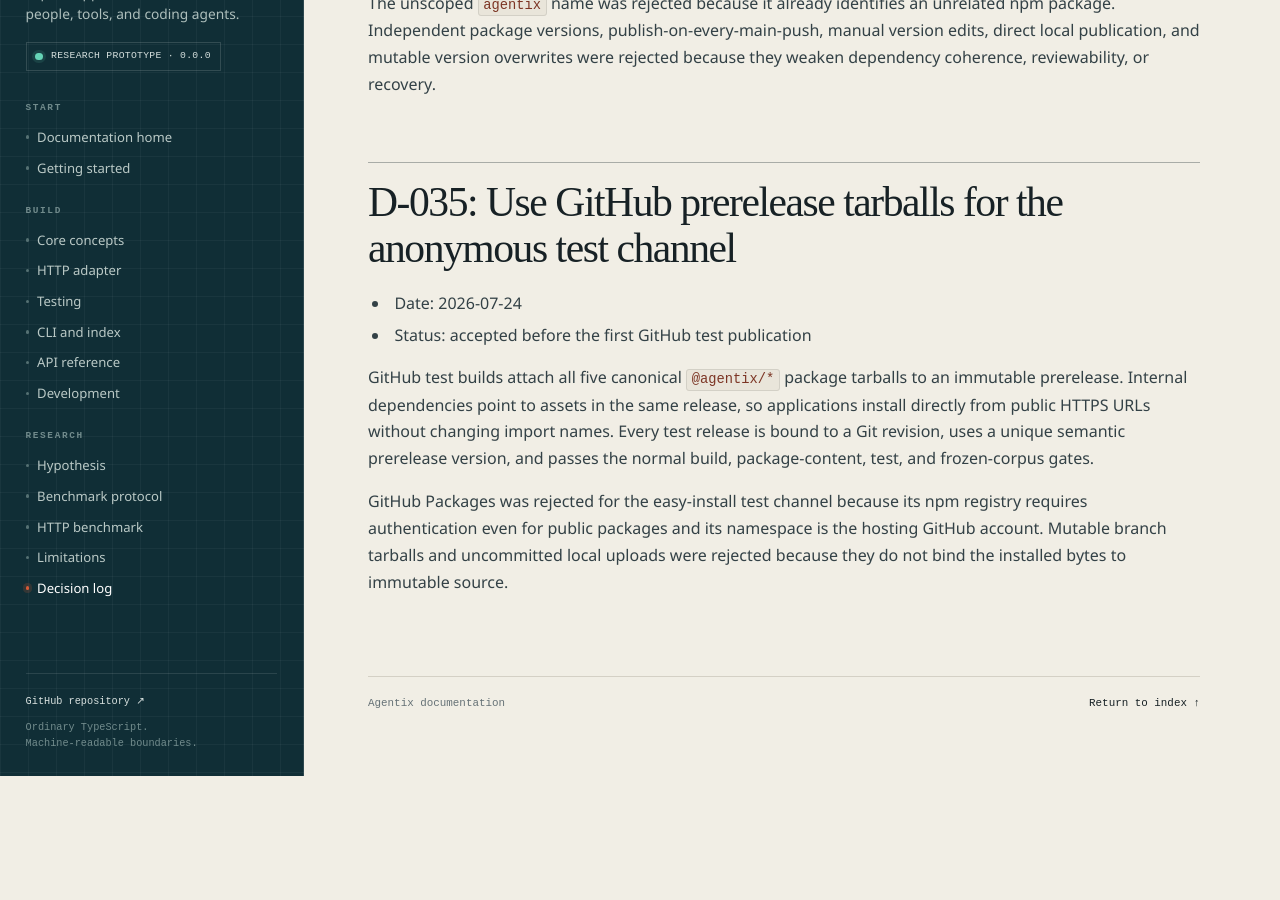
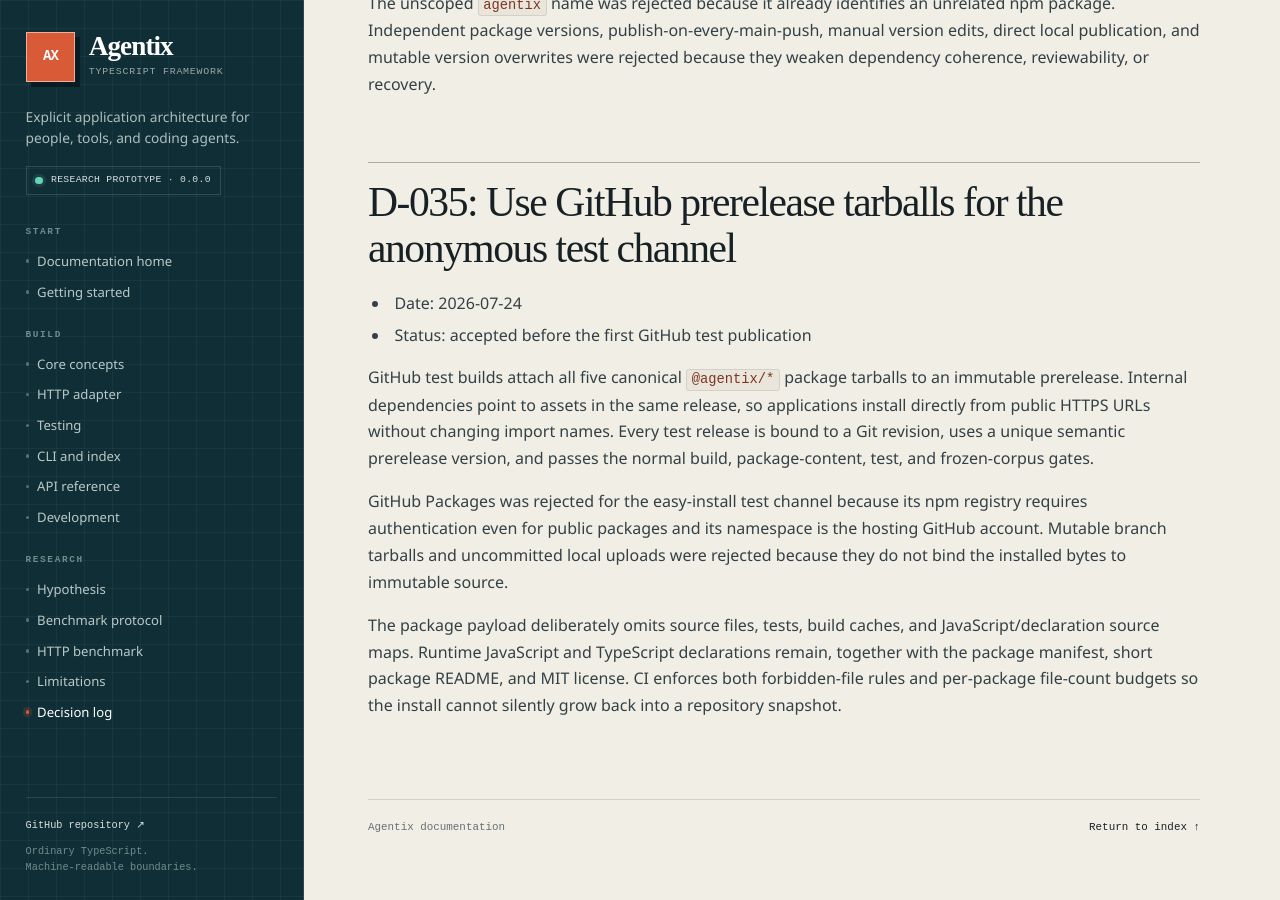
Before and after one commit to pewpewgogo/agentix, a Jekyll site: the page built from docs/DECISIONS.md, in a window 1280 px wide and 900 px high, scrolled down 25907 px. Built offline with Jekyll 4.4.1, drawn with Linux system fonts in a browser that asks for light colours; our own code applies the rules of GitHub Pages for plain Markdown files; before the commit the page ends 26683 px from its top, so only the background shows below that.

Commit message:
Trim published package contents

```diff
--- a/docs/DECISIONS.md
+++ b/docs/DECISIONS.md
@@ -988,3 +988,9 @@ registry requires authentication even for public packages and its namespace is
 the hosting GitHub account. Mutable branch tarballs and uncommitted local
 uploads were rejected because they do not bind the installed bytes to immutable
 source.
+
+The package payload deliberately omits source files, tests, build caches, and
+JavaScript/declaration source maps. Runtime JavaScript and TypeScript
+declarations remain, together with the package manifest, short package README,
+and MIT license. CI enforces both forbidden-file rules and per-package file-count
+budgets so the install cannot silently grow back into a repository snapshot.
--- a/packages/adapters-http/tsconfig.json
+++ b/packages/adapters-http/tsconfig.json
@@ -5,6 +5,8 @@
     "types": ["node"],
     "rootDir": "src",
     "outDir": "dist",
+    "declarationMap": false,
+    "sourceMap": false,
     "tsBuildInfoFile": "../../.agentix-tmp/tsbuildinfo/adapters-http.tsbuildinfo"
   },
   "include": ["src/**/*.ts"],
--- a/packages/cli/tsconfig.json
+++ b/packages/cli/tsconfig.json
@@ -3,6 +3,8 @@
   "compilerOptions": {
     "rootDir": "src",
     "outDir": "dist",
+    "declarationMap": false,
+    "sourceMap": false,
     "tsBuildInfoFile": "../../.agentix-tmp/tsbuildinfo/cli.tsbuildinfo",
     "types": ["node"]
   },
--- a/packages/compiler/tsconfig.json
+++ b/packages/compiler/tsconfig.json
@@ -3,6 +3,8 @@
   "compilerOptions": {
     "rootDir": "src",
     "outDir": "dist",
+    "declarationMap": false,
+    "sourceMap": false,
     "tsBuildInfoFile": "../../.agentix-tmp/tsbuildinfo/compiler.tsbuildinfo",
     "types": ["node"]
   },
--- a/packages/core/tsconfig.json
+++ b/packages/core/tsconfig.json
@@ -3,6 +3,8 @@
   "compilerOptions": {
     "rootDir": "src",
     "outDir": "dist",
+    "declarationMap": false,
+    "sourceMap": false,
     "tsBuildInfoFile": "../../.agentix-tmp/tsbuildinfo/core.tsbuildinfo"
   },
   "include": ["src/**/*.ts"],
--- a/packages/testing/tsconfig.json
+++ b/packages/testing/tsconfig.json
@@ -4,6 +4,8 @@
     "types": ["node"],
     "rootDir": "src",
     "outDir": "dist",
+    "declarationMap": false,
+    "sourceMap": false,
     "tsBuildInfoFile": "../../.agentix-tmp/tsbuildinfo/testing.tsbuildinfo"
   },
   "include": ["src/**/*.ts"],
--- a/scripts/prepare-github-test-release.mjs
+++ b/scripts/prepare-github-test-release.mjs
@@ -60,6 +60,7 @@ for (const [name, directory] of packageSpecs) {
     recursive: true,
     filter: (path) =>
       !path.includes(".tsbuildinfo") &&
+      !path.endsWith(".map") &&
       !/(?:^|\/)\w+\.test\.(?:js|d\.ts)(?:\.map)?$/u.test(path) &&
       !/(?:^|\/)[^/]* [^/]*$/u.test(path),
   });
@@ -120,6 +121,7 @@ for (const [name, directory] of packageSpecs) {
     (path) =>
       path.startsWith("src/") ||
       path.includes(".tsbuildinfo") ||
+      path.endsWith(".map") ||
       /(?:^|\/)\w+\.test\.(?:js|d\.ts)(?:\.map)?$/u.test(path) ||
       /(?:^|\/)[^/]* [^/]*$/u.test(path),
   );
```
Also changed, not shown: docs/RELEASING.md (+4 -1 lines), scripts/check-release-packages.mjs (+10 -2 lines).
